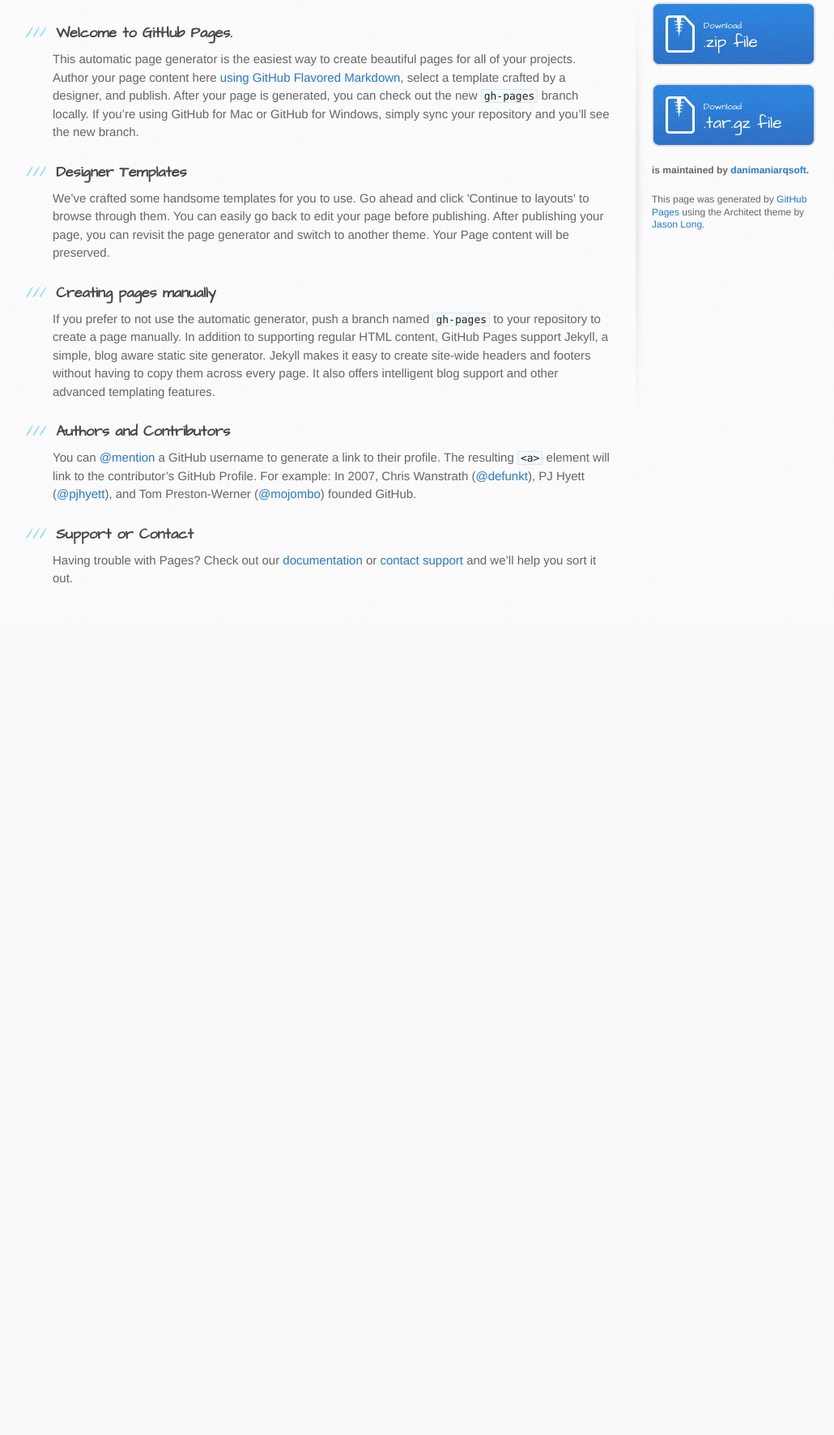
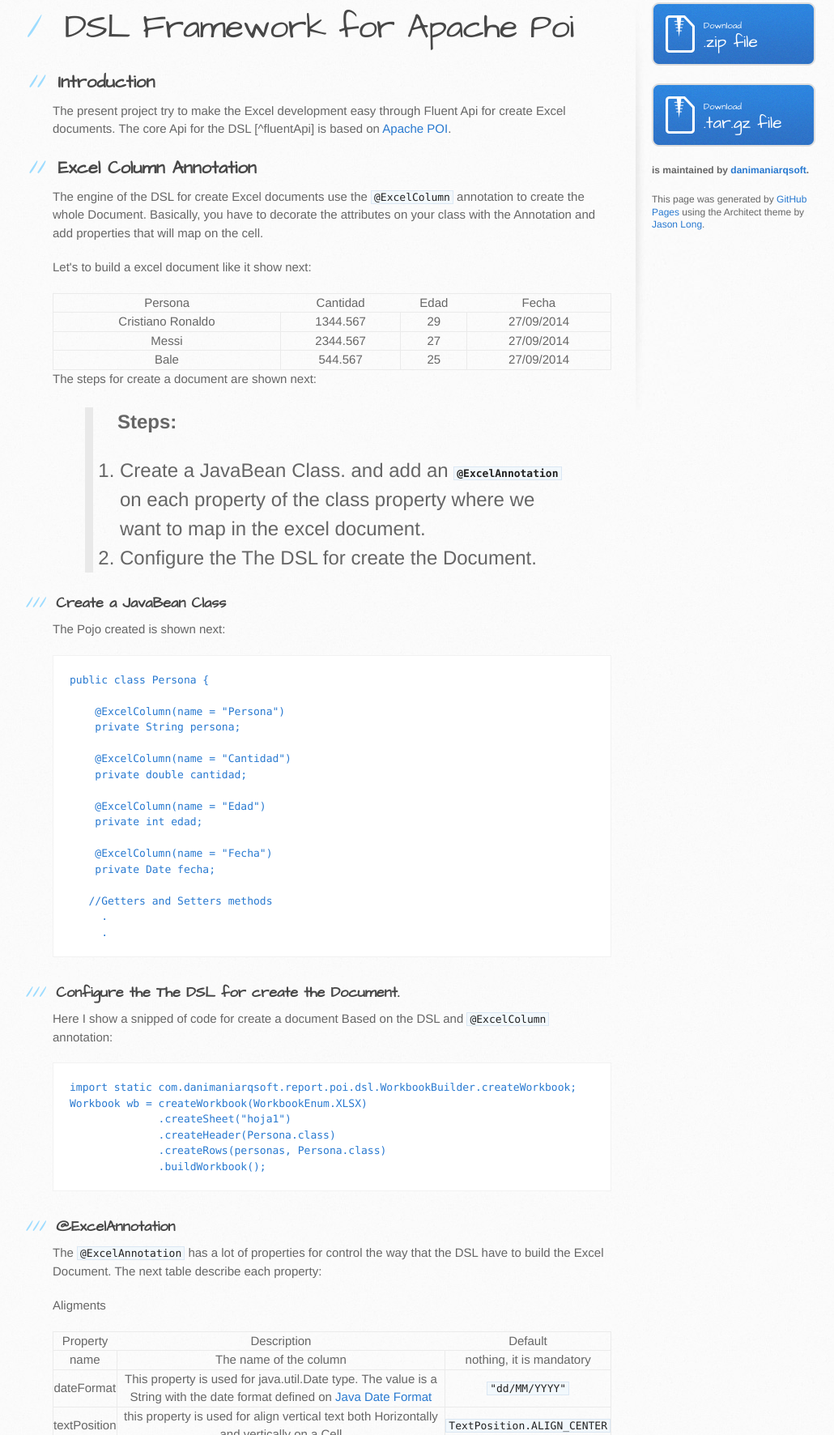
Before and after one commit to danimaniarqsoft/DslExcelReport, a plain HTML site: page index.html in a window 1280 px wide. Shown: the part 195-1967 px from the top of the page at 81% size, without its empty margins (105-1135 px from the left). Before the commit the page ends 963 px from the top, so only its background shows below. Drawn offline with Linux system fonts and the light colour scheme.

Commit message:
Create gh-pages branch via GitHub

```diff
--- a/index.html
+++ b/index.html
@@ -21,50 +21,163 @@
       <div class="inner">
         <h1>Frameworks</h1>
         <h2></h2>
-        <a href="https://github.com/danimaniarqsoft/frameworks" class="button"><small>View project on</small> GitHub</a>
+        <a href="https://github.com/danimaniarqsoft/DslExcelReport" class="button"><small>View project on</small> GitHub</a>
       </div>
     </header>
 
     <div id="content-wrapper">
       <div class="inner clearfix">
         <section id="main-content">
-          <h3>
-<a id="welcome-to-github-pages" class="anchor" href="#welcome-to-github-pages" aria-hidden="true"><span class="octicon octicon-link"></span></a>Welcome to GitHub Pages.</h3>
+          <h1>
+<a id="dsl-framework-for-apache-poi" class="anchor" href="#dsl-framework-for-apache-poi" aria-hidden="true"><span class="octicon octicon-link"></span></a>DSL Framework for Apache Poi</h1>
 
-<p>This automatic page generator is the easiest way to create beautiful pages for all of your projects. Author your page content here <a href="https://guides.github.com/features/mastering-markdown/">using GitHub Flavored Markdown</a>, select a template crafted by a designer, and publish. After your page is generated, you can check out the new <code>gh-pages</code> branch locally. If you’re using GitHub for Mac or GitHub for Windows, simply sync your repository and you’ll see the new branch.</p>
+<h2>
+<a id="introduction" class="anchor" href="#introduction" aria-hidden="true"><span class="octicon octicon-link"></span></a>Introduction</h2>
+
+<p>The present project try to make the Excel development easy through Fluent Api for create Excel documents. The core Api for the DSL [^fluentApi] is based on <a href="http://poi.apache.org/" title="Apache POI Home">Apache POI</a>.</p>
+
+<h2>
+<a id="excel-column-annotation" class="anchor" href="#excel-column-annotation" aria-hidden="true"><span class="octicon octicon-link"></span></a>Excel Column Annotation</h2>
+
+<p>The engine of the DSL for create Excel documents use the <code>@ExcelColumn</code> annotation to create the whole Document. Basically, you have to decorate the attributes on your class with the Annotation and add properties that will map on the cell.</p>
+
+<p>Let's to build a excel document like it show next:</p>
+
+<table>
+<thead>
+<tr>
+<th>Persona</th>
+<th>Cantidad</th>
+<th>Edad</th>
+<th>Fecha</th>
+</tr>
+</thead>
+<tbody>
+<tr>
+<td>Cristiano Ronaldo</td>
+<td>1344.567</td>
+<td>29</td>
+<td>27/09/2014</td>
+</tr>
+<tr>
+<td>Messi</td>
+<td>2344.567</td>
+<td>27</td>
+<td>27/09/2014</td>
+</tr>
+<tr>
+<td>Bale</td>
+<td>544.567</td>
+<td>25</td>
+<td>27/09/2014</td>
+</tr>
+</tbody>
+</table>
+
+<p>The steps for create a document are shown next:</p>
+
+<blockquote>
+<p><strong>Steps:</strong></p>
+
+<ol>
+<li>Create a JavaBean Class. and add an <strong><code>@ExcelAnnotation</code></strong> on each property of the class property where we want to map in the excel document.</li>
+<li>Configure the The DSL for create the Document.</li>
+</ol>
+</blockquote>
 
 <h3>
-<a id="designer-templates" class="anchor" href="#designer-templates" aria-hidden="true"><span class="octicon octicon-link"></span></a>Designer Templates</h3>
+<a id="create-a-javabean-class" class="anchor" href="#create-a-javabean-class" aria-hidden="true"><span class="octicon octicon-link"></span></a>Create a JavaBean Class</h3>
 
-<p>We’ve crafted some handsome templates for you to use. Go ahead and click 'Continue to layouts' to browse through them. You can easily go back to edit your page before publishing. After publishing your page, you can revisit the page generator and switch to another theme. Your Page content will be preserved.</p>
+<p>The Pojo created is shown next:</p>
+
+<pre><code>public class Persona {
+
+    @ExcelColumn(name = "Persona")
+    private String persona;
+
+    @ExcelColumn(name = "Cantidad")
+    private double cantidad;
+
+    @ExcelColumn(name = "Edad")
+    private int edad;
+
+    @ExcelColumn(name = "Fecha")
+    private Date fecha;
+
+   //Getters and Setters methods
+     .
+     .
+</code></pre>
 
 <h3>
-<a id="creating-pages-manually" class="anchor" href="#creating-pages-manually" aria-hidden="true"><span class="octicon octicon-link"></span></a>Creating pages manually</h3>
+<a id="configure-the-the-dsl-for-create-the-document" class="anchor" href="#configure-the-the-dsl-for-create-the-document" aria-hidden="true"><span class="octicon octicon-link"></span></a>Configure the The DSL for create the Document.</h3>
 
-<p>If you prefer to not use the automatic generator, push a branch named <code>gh-pages</code> to your repository to create a page manually. In addition to supporting regular HTML content, GitHub Pages support Jekyll, a simple, blog aware static site generator. Jekyll makes it easy to create site-wide headers and footers without having to copy them across every page. It also offers intelligent blog support and other advanced templating features.</p>
+<p>Here I show a snipped of code for create a document Based on the DSL and <code>@ExcelColumn</code> annotation:</p>
+
+<pre><code>import static com.danimaniarqsoft.report.poi.dsl.WorkbookBuilder.createWorkbook;
+Workbook wb = createWorkbook(WorkbookEnum.XLSX)
+              .createSheet("hoja1")
+              .createHeader(Persona.class)
+              .createRows(personas, Persona.class)
+              .buildWorkbook();
+</code></pre>
 
 <h3>
-<a id="authors-and-contributors" class="anchor" href="#authors-and-contributors" aria-hidden="true"><span class="octicon octicon-link"></span></a>Authors and Contributors</h3>
+<a id="excelannotation" class="anchor" href="#excelannotation" aria-hidden="true"><span class="octicon octicon-link"></span></a>@ExcelAnnotation</h3>
 
-<p>You can <a href="https://github.com/blog/821" class="user-mention">@mention</a> a GitHub username to generate a link to their profile. The resulting <code>&lt;a&gt;</code> element will link to the contributor’s GitHub Profile. For example: In 2007, Chris Wanstrath (<a href="https://github.com/defunkt" class="user-mention">@defunkt</a>), PJ Hyett (<a href="https://github.com/pjhyett" class="user-mention">@pjhyett</a>), and Tom Preston-Werner (<a href="https://github.com/mojombo" class="user-mention">@mojombo</a>) founded GitHub.</p>
+<p>The <code>@ExcelAnnotation</code> has a lot of properties for control the way that the DSL have to build the Excel Document. The next table describe each property:</p>
 
-<h3>
-<a id="support-or-contact" class="anchor" href="#support-or-contact" aria-hidden="true"><span class="octicon octicon-link"></span></a>Support or Contact</h3>
+<p>Aligments</p>
 
-<p>Having trouble with Pages? Check out our <a href="https://help.github.com/pages">documentation</a> or <a href="https://github.com/contact">contact support</a> and we’ll help you sort it out.</p>
+<table>
+<thead>
+<tr>
+<th>Property</th>
+<th>Description</th>
+<th>Default</th>
+</tr>
+</thead>
+<tbody>
+<tr>
+<td>name</td>
+<td>The name of the column</td>
+<td>nothing, it is mandatory</td>
+</tr>
+<tr>
+<td>dateFormat</td>
+<td>This property is used for java.util.Date type. The value is a String with the date format defined on <a href="http://docs.oracle.com/javase/7/docs/api/java/text/SimpleDateFormat.html">Java Date Format</a>
+</td>
+<td><code>"dd/MM/YYYY"</code></td>
+</tr>
+<tr>
+<td>textPosition</td>
+<td>this property is used for align vertical text both Horizontally and vertically on a Cell</td>
+<td><code>TextPosition.ALIGN_CENTER</code></td>
+</tr>
+<tr>
+<td>fontFormat</td>
+<td>this property is used for font format</td>
+<td><code>FontFormat.NORMAL</code></td>
+</tr>
+</tbody>
+</table>
+
+<p>[^fluentApi]:<strong>Fluent Interface</strong>, <a href="http://martinfowler.com/bliki/FluentInterface.html">Martin Fowler</a> on December twenty of 2005 write about a certain style of interface which he decided to name <strong>fluent interface</strong>. We write DSL's based on the concept of <strong>Fluent Interface</strong></p>
+
+<p>© danimaniArqsoft</p>
         </section>
 
         <aside id="sidebar">
-          <a href="https://github.com/danimaniarqsoft/frameworks/zipball/master" class="button">
+          <a href="https://github.com/danimaniarqsoft/DslExcelReport/zipball/master" class="button">
             <small>Download</small>
             .zip file
           </a>
-          <a href="https://github.com/danimaniarqsoft/frameworks/tarball/master" class="button">
+          <a href="https://github.com/danimaniarqsoft/DslExcelReport/tarball/master" class="button">
             <small>Download</small>
             .tar.gz file
           </a>
 
-          <p class="repo-owner"><a href="https://github.com/danimaniarqsoft/frameworks"></a> is maintained by <a href="https://github.com/danimaniarqsoft">danimaniarqsoft</a>.</p>
+          <p class="repo-owner"><a href="https://github.com/danimaniarqsoft/DslExcelReport"></a> is maintained by <a href="https://github.com/danimaniarqsoft">danimaniarqsoft</a>.</p>
 
           <p>This page was generated by <a href="https://pages.github.com">GitHub Pages</a> using the Architect theme by <a href="https://twitter.com/jasonlong">Jason Long</a>.</p>
         </aside>
```
Also changed, not shown: params.json (+1 -1 lines).
